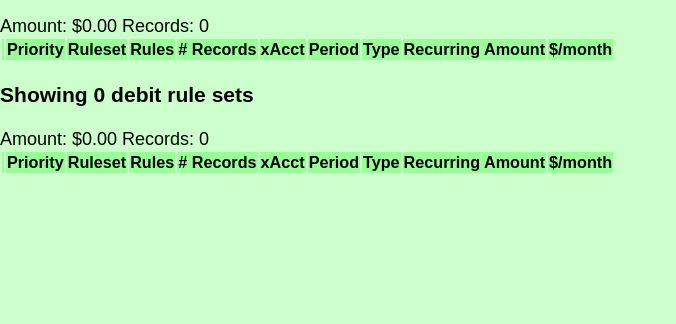
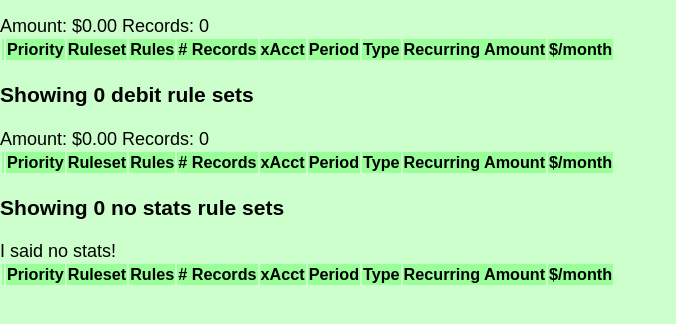
Before and after one commit to tpalko/budget-badger, a Django app: page /account/1/transactionrulesets/ in a window 1280 px wide. Shown: the part 269-593 px from the top of the page, without its empty margins (0-676 px from the left). Run offline with Django 4.2, Linux system fonts and the light colour scheme; data that the repository does not hold is empty; some libraries are stand-ins or nearby versions.

Commit message:
WIP response from frankenarch: - fixed rule formset UX - unselecting tag when form is removed/cleared, allowing the first form to be removed if > 1 - fixed bug in meaningful stats when only one date (no gaps) - reinstated record save extra hash copy to core hash if creating core meta - showing no stats rulesets to be able to manage them on the rules page - Event.started_at null=True

```diff
--- a/budget/4.0.5/budget/web/templates/_transactionrulesets_list_table.html
+++ b/budget/4.0.5/budget/web/templates/_transactionrulesets_list_table.html
@@ -3,8 +3,12 @@
 <div class="row">
 
     <div class="col-16">
-        Amount: ${{ stats|lookup:'totals'|lookup:'amount'|format_currency }}
-        Records: {{ stats|lookup:'totals'|lookup:'records' }}
+        {% if stats %}
+            Amount: ${{ stats|lookup:'totals'|lookup:'amount'|format_currency }}
+            Records: {{ stats|lookup:'totals'|lookup:'records' }}
+        {% else %}
+            I said no stats!
+        {% endif %}
     </div>
 
     <div class="col-16">
--- a/budget/4.0.5/budget/web/templates/sorter.html
+++ b/budget/4.0.5/budget/web/templates/sorter.html
@@ -52,7 +52,7 @@
             <input type="hidden" name="tag_value" value="" />
             <div class="token_tags">
                 {% for token in tokens %}
-                <button class="tag_button" title="{{ token|lookup:"total" }}" value="{{ token|lookup:"description" }}" style="font-size: {{ token|lookup:"log_norm_amt" }}em;">{{ token|lookup:"description" }}</button>
+                <button data-description="{{ token|lookup:"description" }}" class="tag_button" title="{{ token|lookup:"total" }}" value="{{ token|lookup:"description" }}" style="font-size: {{ token|lookup:"log_norm_amt" }}em;">{{ token|lookup:"description" }}</button>
                 {% endfor %}
             </div>
         </form>
--- a/budget/4.0.5/budget/web/templates/transactionrulesets_list.html
+++ b/budget/4.0.5/budget/web/templates/transactionrulesets_list.html
@@ -28,6 +28,12 @@
         {% include "_transactionrulesets_list_table.html" with table=debit_rulesets stats=debit_stats %}
     </div>
 </div>
+<div class="row">
+    <div class="col-7">
+        <h3>Showing {{ nostat_rulesets|length }} no stats rule sets</h3>
+        {% include "_transactionrulesets_list_table.html" with table=nostat_rulesets %}
+    </div>
+</div>
 
 {% endblock %}
 
--- a/budget/4.0.5/budget/web/util/recordgrouper.py
+++ b/budget/4.0.5/budget/web/util/recordgrouper.py
@@ -393,6 +393,10 @@ class RecordGrouper(object):
         WEEKLY = 1
         BIWEEKLY = 2
         MONTHLY = 3
+
+        if len(recent_dates_gaps) == 0:
+            logger.warning(f'no gaps!')
+            return
 
         hist, bins = np.histogram(recent_dates_gaps, bins=timing_bins) #, weights=weights[0:-1])
 
--- a/budget/4.0.5/budget/web/util/tokens.py
+++ b/budget/4.0.5/budget/web/util/tokens.py
@@ -6,7 +6,7 @@ logger = logging.getLogger(__name__)
 def tokenize_records(records):
 
     amounts = [ abs(r.amount) for r in records ]
-    max_amount = max(amounts)
+    max_amount = max(amounts) if amounts else 0
 
     descs = set([ r.full_description() for r in records ])
 
```
Also changed, not shown: budget/4.0.5/budget/web/models.py (+17 -17 lines), budget/4.0.5/budget/web/templates/_transactionrule_formset.html (+15 -3 lines), budget/4.0.5/budget/web/migrations/0071_alter_event_started_at.py (added).
